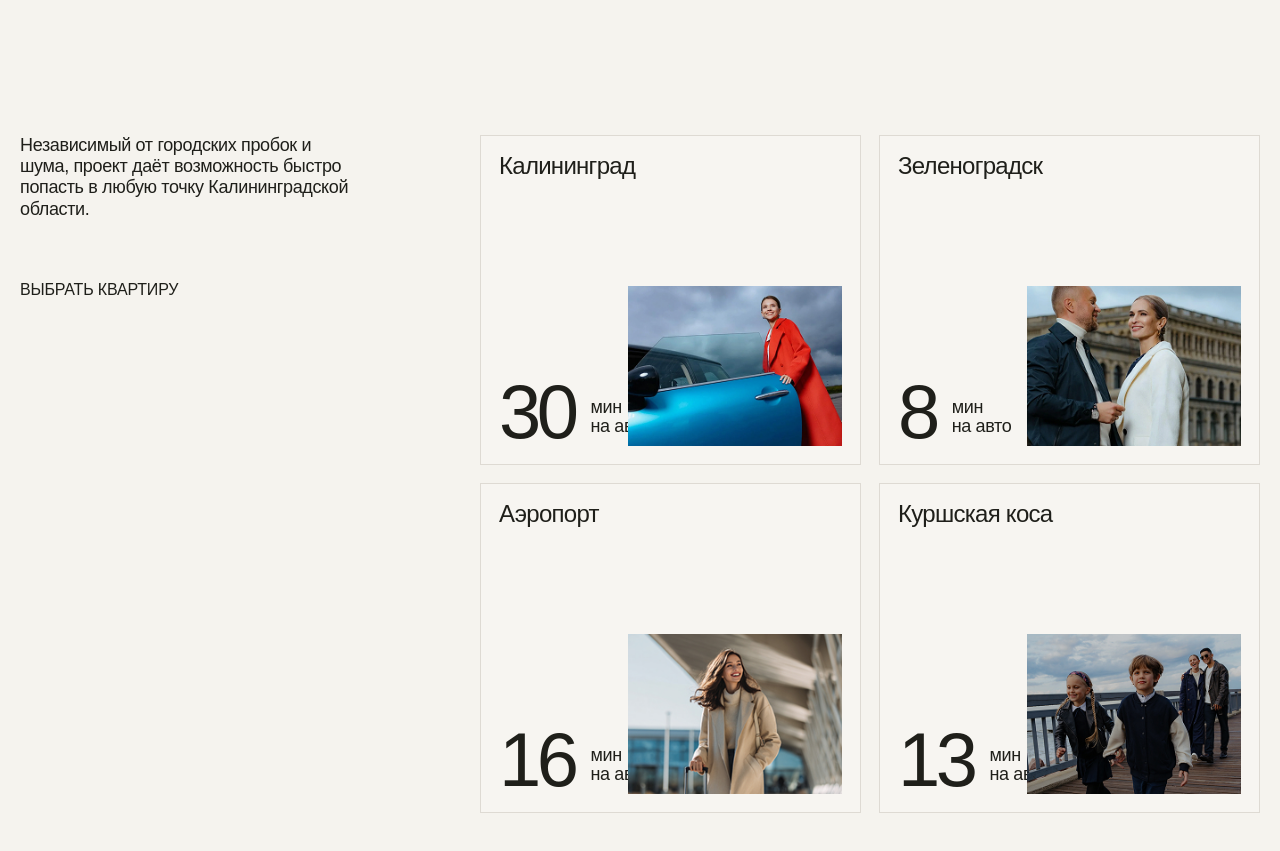
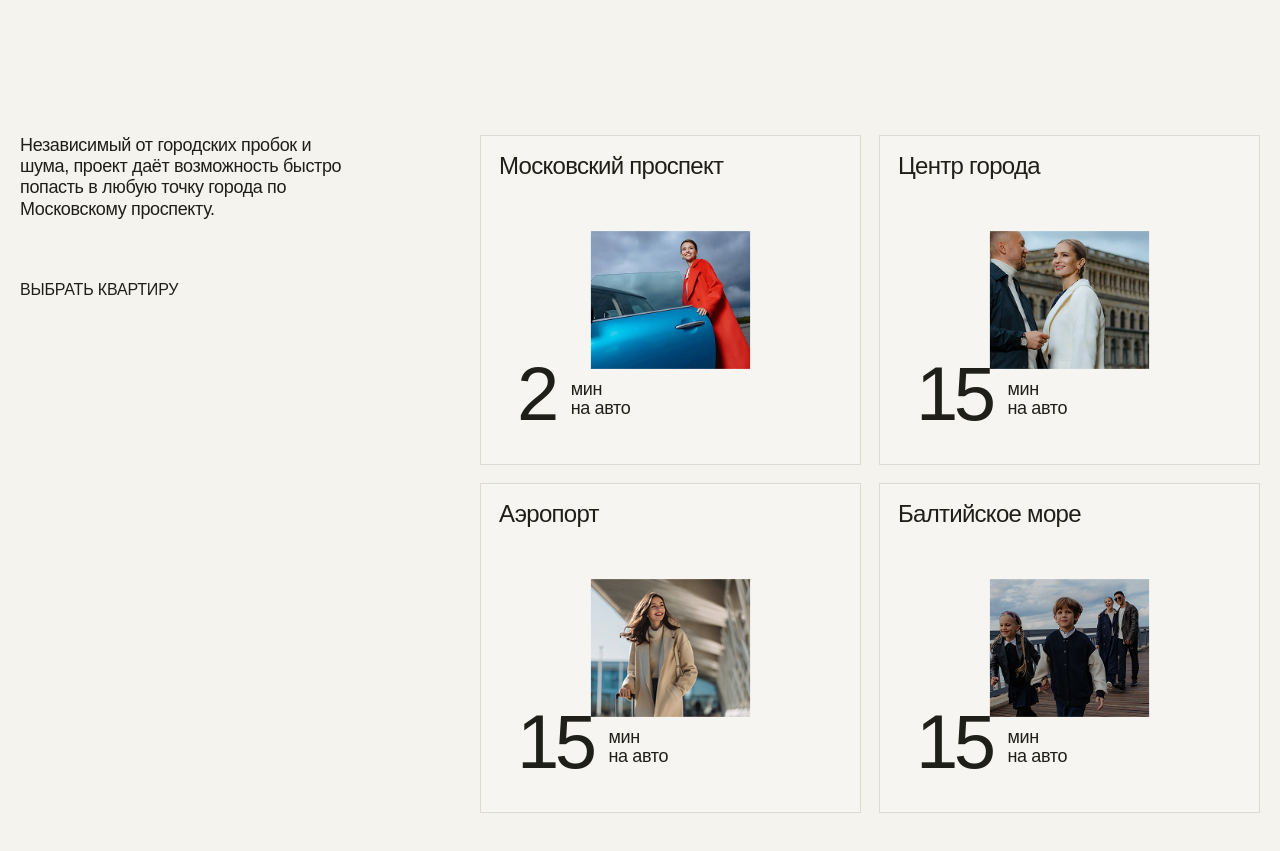
Before and after one commit to nstopack-crypto/istok-site, a Next.js app: page / in a window 1280 px wide. Shown: the part 5540-6391 px from the top of the page. Built offline with nearby package versions, Linux system fonts and the light colour scheme.

Commit message:
Refine location hover effect to premium full-card image reveal

```diff
--- a/components/Location.tsx
+++ b/components/Location.tsx
@@ -4,23 +4,24 @@ import Image from "next/image";
 
 const destinations = [
   {
-    title: "Калининград",
-    time: "30",
+    title: "Московский проспект",
+    time: "2",
     image: "/images/location-kaliningrad.jpg",
+    featured: true,
   },
   {
-    title: "Зеленоградск",
-    time: "8",
+    title: "Центр города",
+    time: "15",
     image: "/images/location-zelenogradsk.jpg",
   },
   {
     title: "Аэропорт",
-    time: "16",
+    time: "15",
     image: "/images/location-airport.jpg",
   },
   {
-    title: "Куршская коса",
-    time: "13",
+    title: "Балтийское море",
+    time: "15",
     image: "/images/location-kosa.jpg",
   },
 ];
@@ -37,12 +38,12 @@ export default function Location() {
           <div>
             <p className="max-w-[336px] text-[18px] font-medium leading-[1.18] tracking-[-0.02em] text-[#1f1f1a]">
               Независимый от городских пробок и шума, проект даёт возможность
-              быстро попасть в любую точку Калининградской области.
+              быстро попасть в любую точку города по Московскому проспекту.
             </p>
 
             <a
               href="#"
-              className="mt-[58px] inline-block text-[16px] font-medium uppercase tracking-[-0.01em] text-[#1f1f1a] underline decoration-[#cfd3b3] underline-offset-[6px]"
+              className="mt-[58px] inline-block text-[16px] font-medium uppercase tracking-[-0.01em] text-[#1f1f1a] underline decoration-[#8fa0ff] underline-offset-[6px]"
             >
               Выбрать квартиру
             </a>
@@ -52,31 +53,36 @@ export default function Location() {
             {destinations.map((item) => (
               <article
                 key={item.title}
-                className="group relative h-[330px] overflow-hidden border border-[#dedad3] bg-[#f7f5f1] p-[18px] transition-all duration-300 hover:border-[#cfc9be] hover:shadow-[0_10px_30px_rgba(0,0,0,0.06)]"
+                className={`group relative overflow-hidden border border-[#dedad3] bg-[#f7f5f1] p-[18px] transition-all duration-500 ease-[cubic-bezier(0.22,1,0.36,1)] hover:border-[#bfbab1] hover:shadow-[0_16px_48px_rgba(0,0,0,0.08)] ${
+                  item.featured ? "h-[330px]" : "h-[330px]"
+                }`}
               >
-                <h3 className="text-[24px] font-medium leading-[1] tracking-[-0.03em] text-[#1f1f1a]">
-                  {item.title}
-                </h3>
-
-                <div className="absolute bottom-[18px] left-[18px] flex items-end gap-[16px]">
-                  <div className="text-[76px] font-medium leading-[0.9] tracking-[-0.06em] text-[#1f1f1a]">
-                    {item.time}
-                  </div>
-                  <div className="pb-[10px] text-[18px] font-medium leading-[1.05] tracking-[-0.02em] text-[#1f1f1a]">
-                    мин
-                    <br />
-                    на авто
-                  </div>
-                </div>
-
-                <div className="absolute bottom-[18px] right-[18px] h-[160px] w-[214px] overflow-hidden">
+                <div className="absolute inset-0 z-0 overflow-hidden">
                   <Image
                     src={item.image}
                     alt={item.title}
                     fill
-                    sizes="214px"
-                    className="object-cover transition duration-500 group-hover:scale-[1.03]"
+                    sizes="(max-width: 768px) 100vw, 50vw"
+                    className="scale-[0.42] object-cover object-bottom-right opacity-100 transition-all duration-700 ease-[cubic-bezier(0.22,1,0.36,1)] group-hover:scale-100 group-hover:opacity-100"
                   />
+                  <div className="absolute inset-0 bg-black/0 transition-all duration-700 ease-[cubic-bezier(0.22,1,0.36,1)] group-hover:bg-black/32" />
+                </div>
+
+                <div className="relative z-10 h-full transition-colors duration-500">
+                  <h3 className="text-[24px] font-medium leading-[1] tracking-[-0.03em] text-[#1f1f1a] transition-colors duration-500 group-hover:text-white">
+                    {item.title}
+                  </h3>
+
+                  <div className="absolute bottom-[18px] left-[18px] flex items-end gap-[16px] transition-colors duration-500">
+                    <div className="text-[76px] font-medium leading-[0.9] tracking-[-0.06em] text-[#1f1f1a] transition-colors duration-500 group-hover:text-white">
+                      {item.time}
+                    </div>
+                    <div className="pb-[10px] text-[18px] font-medium leading-[1.05] tracking-[-0.02em] text-[#1f1f1a] transition-colors duration-500 group-hover:text-white">
+                      мин
+                      <br />
+                      на авто
+                    </div>
+                  </div>
                 </div>
               </article>
             ))}
```
